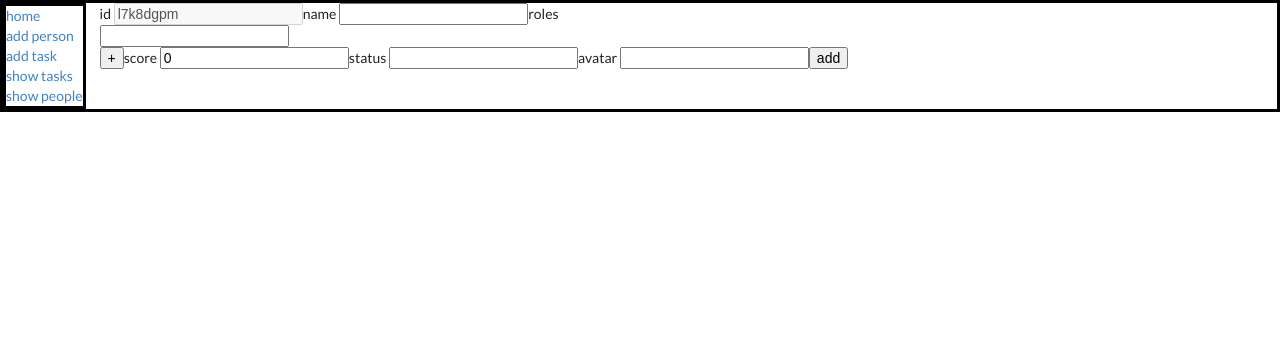
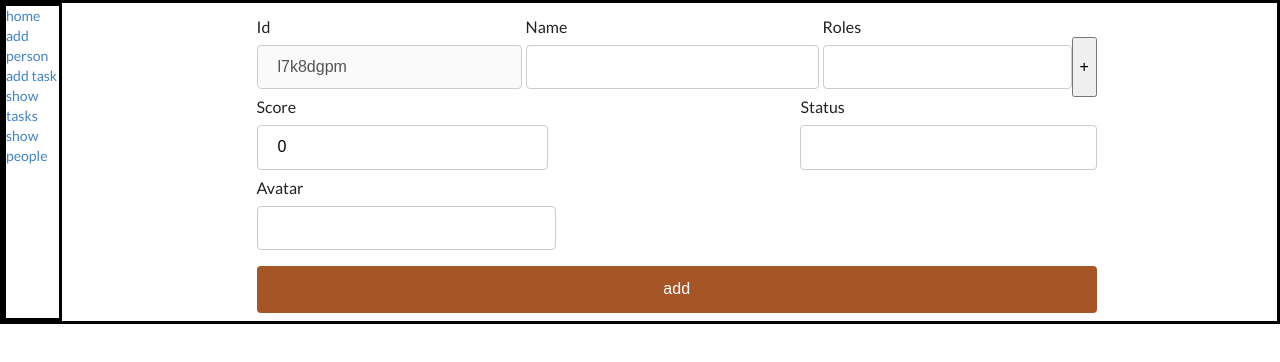
Before and after one commit to yuval-herman/shavazak, a React (Create React App) app in the folder client/: page /tablemanager/addperson in a window 1280 px wide. Shown: the top 362 px of the page. Built offline with nearby package versions, Linux system fonts and the light colour scheme.

Commit message:
UI by Yuval

```diff
--- /dev/null
+++ b/client/src/components/AddPerson/AddPerson.module.scss
@@ -0,0 +1,38 @@
+* {
+  transition: all 0.5s ease;
+}
+.main {
+  margin: auto;
+  margin-top: 1rem;
+  width: 70%;
+  text-transform: capitalize;
+  font-size: medium;
+  .inputs {
+    display: flex;
+    flex-direction: row;
+    flex-wrap: wrap;
+    justify-content: space-between;
+  }
+  input[type="submit"] {
+    width: 100%;
+    background-color: #a65526;
+    color: white;
+    padding: 14px 20px;
+    margin: 8px 0;
+    border: none;
+    border-radius: 4px;
+    cursor: pointer;
+    &:hover {
+      background-color: lighten($color: #a65526, $amount: 10);
+    }
+  }
+  input {
+    width: 100%;
+    padding: 12px 20px;
+    margin: 8px 0;
+    display: inline-block;
+    border: 1px solid #ccc;
+    border-radius: 4px;
+    box-sizing: border-box;
+  }
+}
--- a/client/src/components/AddPerson/AddPerson.tsx
+++ b/client/src/components/AddPerson/AddPerson.tsx
@@ -1,8 +1,9 @@
 import { useState, ChangeEvent, SyntheticEvent } from "react";
 import { savePerson } from "../../api";
 import { Person } from "../../types";
-import MultiInput from "../MultiInput";
+import MultiInput from "../MultiInput/MultiInput";
 import uniqId from "uniqid";
+import style from "./AddPerson.module.scss";
 
 export function AddPerson() {
   const [inputs, setInputs] = useState<Person>({
@@ -42,7 +43,8 @@ export function AddPerson() {
   }
 
   return (
-    <form onSubmit={submitHandler}>
+    <form onSubmit={submitHandler} className={style.main}>
+      <div className={style.inputs}>
         <label>
           id <input onChange={handleChange} name="id" value={inputs.id} disabled />
         </label>
@@ -66,6 +68,7 @@ export function AddPerson() {
         <label>
           avatar <input onChange={handleChange} value={inputs.avatar} name="avatar" />
         </label>
+      </div>
       <input type="submit" value="add" />
     </form>
   );
--- a/client/src/components/AddTask/AddTask.tsx
+++ b/client/src/components/AddTask/AddTask.tsx
@@ -1,7 +1,7 @@
 import { useState, SyntheticEvent, ChangeEvent } from "react";
 import { saveTask } from "../../api";
 import { Task } from "../../types";
-import MultiInput from "../MultiInput";
+import MultiInput from "../MultiInput/MultiInput";
 import uniqId from "uniqid";
 
 export function AddTask() {
--- /dev/null
+++ b/client/src/components/MultiInput/MultiInput.module.scss
@@ -0,0 +1,4 @@
+.main {
+  display: flex;
+  flex-direction: row;
+}
--- a/client/src/components/MultiInput.tsx
+++ b/client/src/components/MultiInput/MultiInput.tsx
@@ -1,4 +1,5 @@
 import { ChangeEventHandler, useState, SyntheticEvent } from "react";
+import style from "./MultiInput.module.scss";
 
 function MultiInput(props: {
   name: string | string[];
@@ -37,10 +38,10 @@ function MultiInput(props: {
   }
 
   return (
-    <>
+    <span className={style.main}>
       <span>{inputs}</span>
       <button onClick={addInput}>+</button>
-    </>
+    </span>
   );
 }
 
```
Lines whose indentation alone changed are shown as unchanged.
